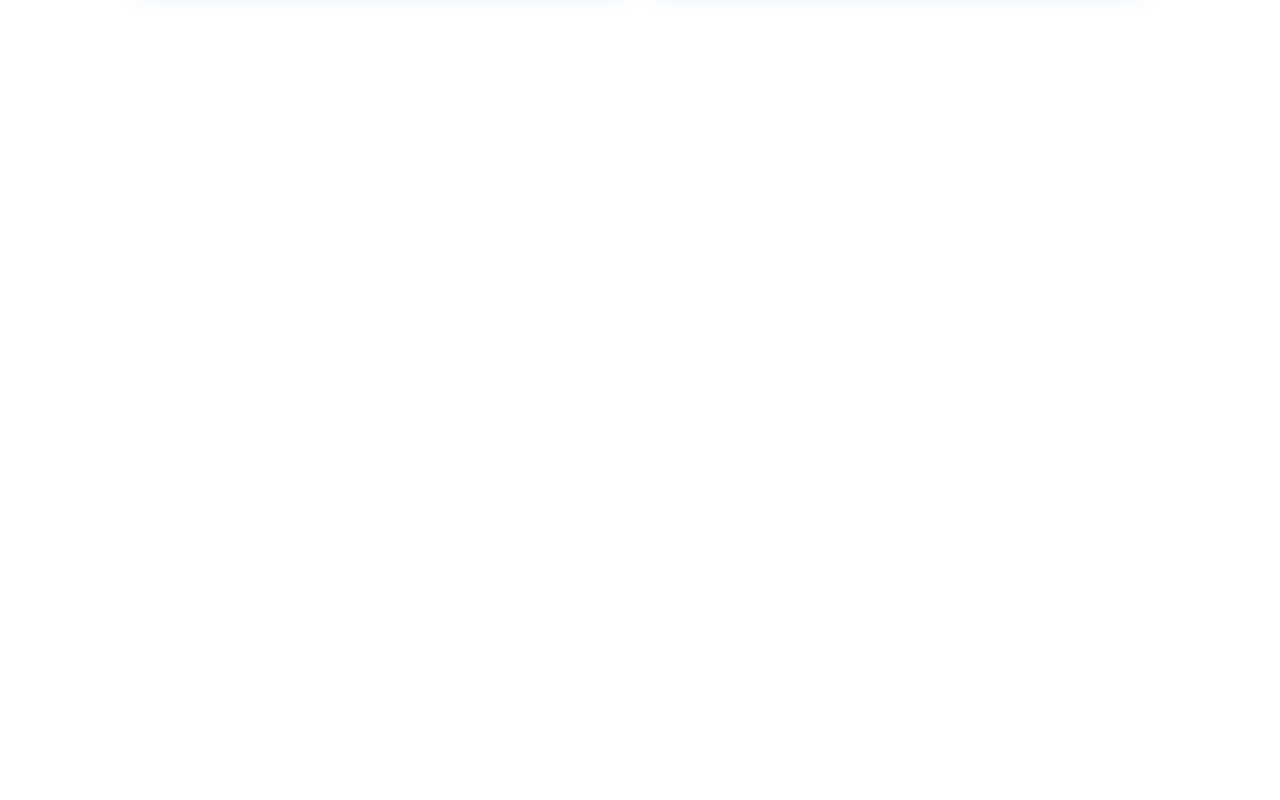
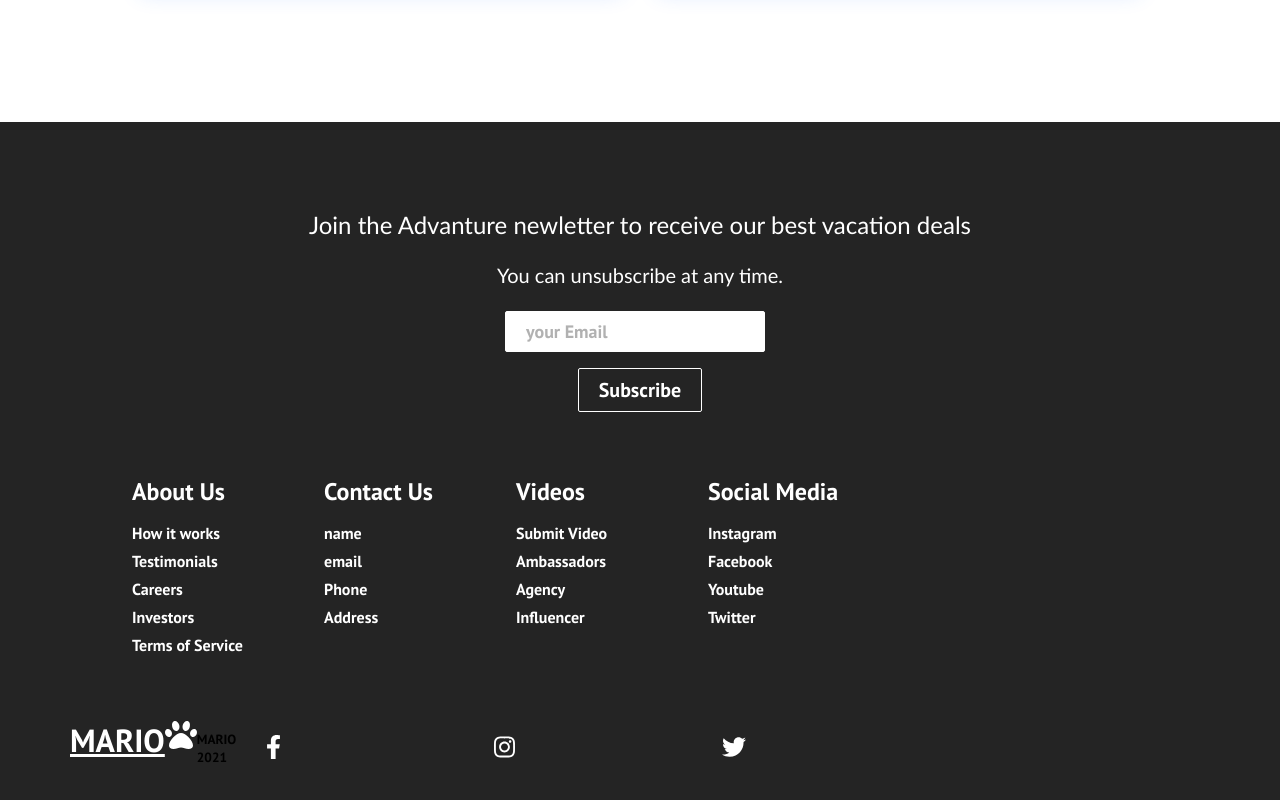
Before and after one commit to guno517/webfront1, a React (Create React App) app: page / in a window 1280 px wide. Shown: the part 1919-2719 px from the top of the page. Before the commit the page ends 2041 px from the top, so only its background shows below. Built offline with nearby package versions, Linux system fonts and the light colour scheme.

Commit message:
footer 추가

```diff
--- a/package.json
+++ b/package.json
@@ -4,6 +4,7 @@
   "private": true,
   "dependencies": {
     "@fortawesome/fontawesome-svg-core": "^1.2.36",
+    "@fortawesome/free-brands-svg-icons": "^5.15.4",
     "@fortawesome/free-solid-svg-icons": "^5.15.4",
     "@fortawesome/react-fontawesome": "^0.1.15",
     "@testing-library/jest-dom": "^5.11.4",
--- a/src/App.js
+++ b/src/App.js
@@ -1,7 +1,10 @@
-import './App.css';
-import Navbar from './components/Navbar';
-import {BrowserRouter as Router, Switch, Route} from 'react-router-dom';
-import Home from './components/pages/Home'
+import "./App.css";
+import Navbar from "./components/Navbar";
+import { BrowserRouter as Router, Switch, Route } from "react-router-dom";
+import Home from "./components/pages/Home";
+import Services from "./components/pages/Services";
+import Products from "./components/pages/Products";
+import SignUp from "./components/pages/SignUp";
 
 function App() {
   return (
@@ -9,7 +12,10 @@
       <Router>
         <Navbar />
         <Switch>
-          <Route path='/' exact component= {Home}/>
+          <Route path="/" exact component={Home} />
+          <Route path="/services" exact component={Services} />
+          <Route path="/products" exact component={Products} />
+          <Route path="/sign-up" exact component={SignUp} />
         </Switch>
       </Router>
     </div>
--- a/src/components/Button.js
+++ b/src/components/Button.js
@@ -1,21 +1,33 @@
-import React from 'react';
-import './Button.css';
-import { Link } from 'react-router-dom';
+import React from "react";
+import "./Button.css";
+import { Link } from "react-router-dom";
 
-const STYLES = ['btn--primary', 'btn--outline']
+const STYLES = ["btn--primary", "btn--outline"];
 
-const SIZES = ['btn--medium', 'btn--large']
+const SIZES = ["btn--medium", "btn--large"];
 
-export const Button = ({ children, type, onClick, buttonStyle, buttonSize }) => {
-    const checkButtonStyle = STYLES.includes(buttonStyle) ? buttonStyle : STYLES[0];
+export const Button = ({
+  children,
+  type,
+  onClick,
+  buttonStyle,
+  buttonSize,
+}) => {
+  const checkButtonStyle = STYLES.includes(buttonStyle)
+    ? buttonStyle
+    : STYLES[0];
 
-    const checkButtonSize = SIZES.includes(buttonSize) ? buttonSize : SIZES[0];
+  const checkButtonSize = SIZES.includes(buttonSize) ? buttonSize : SIZES[0];
 
-    return (
-        <Link to='/about' className='btn-mobile'>
-            <button className={`btn ${checkButtonStyle} ${checkButtonSize}`} onClick={onClick} type={type}>
-                {children}
-            </button>
-        </Link>
-    )
+  return (
+    <Link to="/sign-up" className="btn-mobile">
+      <button
+        className={`btn ${checkButtonStyle} ${checkButtonSize}`}
+        onClick={onClick}
+        type={type}
+      >
+        {children}
+      </button>
+    </Link>
+  );
 };
--- /dev/null
+++ b/src/components/Footer.css
@@ -0,0 +1,157 @@
+.footer-container {
+    background-color: #242424;
+    padding: 4rem 0 2rem 0;
+    display: flex;
+    flex-direction: column;
+    justify-content: center;
+    align-self: center;
+}
+
+.footer-subscription{
+    display: flex;
+    flex-direction: column;
+    justify-content: center;
+    align-items: center;
+    text-align: center;
+    margin-bottom: 24px;
+    padding: 24px;
+    color: #fff;
+}
+
+.footer-subscription > p {
+    font-family: 'Trebuchet MS', 'Lucida Sans Unicode', 'Lucida Grande', 'Lucida Sans', Arial, sans-serif;
+}
+
+.footer-subscription-heading {
+    margin-bottom: 24px;
+    font-size: 24px;
+}
+
+.footer-subscription-text {
+    margin-bottom: 24px;
+    font-size: 20px;
+}
+
+.footer-input {
+    padding: 8px 20px;
+    border-radius: 2px;
+    margin-right: 10px;
+    outline: none;
+    border: none;
+    font-size: 18px;
+    border: 1px solid #fff;
+    margin-bottom: 16px;
+}
+
+.footer-links {
+    width: 100%;
+    max-width: 1000px;
+    display: flex;
+    justify-content: center;
+}
+
+.footer-link-wrapper {
+    display: flex;
+}
+
+.footer-link-items {
+    display: flex;
+    flex-direction: column;
+    align-items: flex-start;
+    margin: 16px;
+    text-align: left;
+    width: 160px;
+    box-sizing: border-box;
+}
+
+.footer-link-items h2 {
+    margin-bottom: 16px;
+}
+
+.footer-link-items > h2 {
+    color: #fff;
+}
+
+.footer-link-items a {
+    color: #fff;
+    text-decoration: none;
+    margin-bottom: 8px;
+}
+
+.footer-link-items a:hover{
+    color: #e9e9e9;
+    transition: 0.3s
+}
+
+.footer-email-form h2 {
+    margin-bottom: 32px;
+}
+
+.footer-input::placeholder {
+    color: #b1b1b1;
+}
+
+/*social Icons*/
+.social-icon-link {
+    color: #fff;
+    font-size: 24px;
+}
+
+.social-media {
+    max-width: 1000px;
+    width: 100%;
+}
+
+.social-media-wrap {
+    display: flex;
+    justify-content: space-between;
+    align-items: center;
+    width: 90%;
+    max-width: 1000px;
+    margin: 40px auto 0 auto;
+}
+
+.social-icons {
+    display: flex;
+    justify-content: space-between;
+    align-items: center;
+    width: 240px;
+}
+
+.social-logo {
+    color: #fff;
+    justify-self: start;
+    margin-left: 20px;
+    cursor: pointer;
+    font-size: 2rem;
+    display: flex;
+    align-self: center;
+    margin-bottom: 16px;
+}
+
+.websize-rights {
+    color: #fff;
+    margin-bottom: 16px;
+}
+
+@media screen and (max-width: 820px) {
+    .footer-links{
+        padding-top: 2rem;
+    }
+
+    .footer-input {
+        width: 100%;
+    }
+
+    .btn {
+        width: 100%
+    }
+
+    .footer-link-wrapper {
+        flex-direction: column;
+    }
+
+    .social-media-wrap {
+        flex-direction: column;
+    }
+}
--- /dev/null
+++ b/src/components/Footer.js
@@ -0,0 +1,100 @@
+import React from 'react'
+import {Button} from './Button'
+import {Link} from 'react-router-dom'
+import './Footer.css';
+import { FontAwesomeIcon } from '@fortawesome/react-fontawesome';
+import { faPaw } from '@fortawesome/free-solid-svg-icons';
+import { faFacebookF, faInstagram, faTwitter } from '@fortawesome/free-brands-svg-icons';
+
+
+function Footer() {
+    return (
+        <div className='footer-container'>
+            <section className="footer-subscription">
+                <p className="footer-subscription-heading">
+                    Join the Advanture newletter to receive our best vacation deals
+                </p>
+                <p className="footer-subscription-text">
+                    You can unsubscribe at any time.
+                </p>
+                <div className="input-areas">
+                    <form>
+                        <input type="email" name="email" placeholder="your Email" className="footer-input" />
+                    </form>
+                    <Button buttonStyle='btn--outline'>Subscribe</Button>
+                </div>
+            </section>
+            <div className="footer-links">
+                <div className="footer-link-wrapper">
+                    <div className="footer-link-items">
+                        <h2>About Us</h2>
+                        <Link to= '/sign-up'>How it works</Link>
+                        <Link to= '/'>Testimonials</Link>
+                        <Link to= '/'>Careers</Link>
+                        <Link to= '/'>Investors</Link>
+                        <Link to= '/'>Terms of Service</Link>
+                    </div>
+                    <div className="footer-link-items">
+                        <h2>Contact Us</h2>
+                        <Link to= '/'>name</Link>
+                        <Link to= '/'>email</Link>
+                        <Link to= '/'>Phone</Link>
+                        <Link to= '/'>Address</Link>
+                    </div>
+                </div>
+                <div className="footer-link-wrapper">
+                    <div className="footer-link-items">
+                        <h2>Videos</h2>
+                        <Link to= '/'>Submit Video</Link>
+                        <Link to= '/'>Ambassadors</Link>
+                        <Link to= '/'>Agency</Link>
+                        <Link to= '/'>Influencer</Link>
+                    </div>
+                    <div className="footer-link-items">
+                        <h2>Social Media</h2>
+                        <Link to= '/'>Instagram</Link>
+                        <Link to= '/'>Facebook</Link>
+                        <Link to= '/'>Youtube</Link>
+                        <Link to= '/'>Twitter</Link>
+                    </div>
+                </div>
+            </div>
+            <section className="social-media">
+                <div className="social-media-wrap">
+                    <div className="footer-logo">
+                        <Link to='/' className="social-logo">
+                            MARIO <FontAwesomeIcon className='fapaw' icon={faPaw} />
+                        </Link>
+                    </div>
+                    <small className="website-rights">MARIO 2021</small>
+                    <div className="social-icons">
+                        <Link className="social-icon-link facebook"
+                        to='/'
+                        target='_blank'
+                        aria-label='Facebook'>
+                            <FontAwesomeIcon icon={faFacebookF} />
+                        </Link>
+                    </div>
+                    <div className="social-icons">
+                        <Link className="social-icon-link instagram"
+                        to='/'
+                        target='_blank'
+                        aria-label='Instagram'>
+                            <FontAwesomeIcon icon={faInstagram} />
+                        </Link>
+                    </div>
+                    <div className="social-icons">
+                        <Link className="social-icon-link twitter"
+                        to='/'
+                        target='_blank'
+                        aria-label='Twitter'>
+                            <FontAwesomeIcon icon={faTwitter} />
+                        </Link>
+                    </div>
+                </div>
+            </section>
+        </div>
+    )
+}
+
+export default Footer
--- a/src/components/pages/Home.js
+++ b/src/components/pages/Home.js
@@ -1,6 +1,7 @@
 import React from 'react';
 import '../../App.css';
 import Cards from '../Cards';
+import Footer from '../Footer';
 import HeroSection from '../HeroSection'
 
 function Home() {
@@ -8,6 +9,7 @@
         <>
             <HeroSection />
             <Cards />
+            <Footer />
         </>
     );
 }
--- /dev/null
+++ b/src/components/pages/Products.js
@@ -0,0 +1,6 @@
+import React from 'react'
+import '../../App.css'
+
+export default function Products() {
+    return <h1 className="products">PRODUCTS</h1>
+}
--- /dev/null
+++ b/src/components/pages/Services.js
@@ -0,0 +1,6 @@
+import React from "react";
+import "../../App.css";
+
+export default function Services() {
+  return <h1 className="services">SERVICES</h1>;
+}
--- /dev/null
+++ b/src/components/pages/SignUp.js
@@ -0,0 +1,6 @@
+import React from "react";
+import "../../App.css";
+
+export default function SignUp() {
+  return <h1 className="sign-up">SIGN UP</h1>;
+}
```
Also changed, not shown: src/components/Navbar.js (+39 -21 lines), 1 other file (tests, documents, lock files or other folders).
